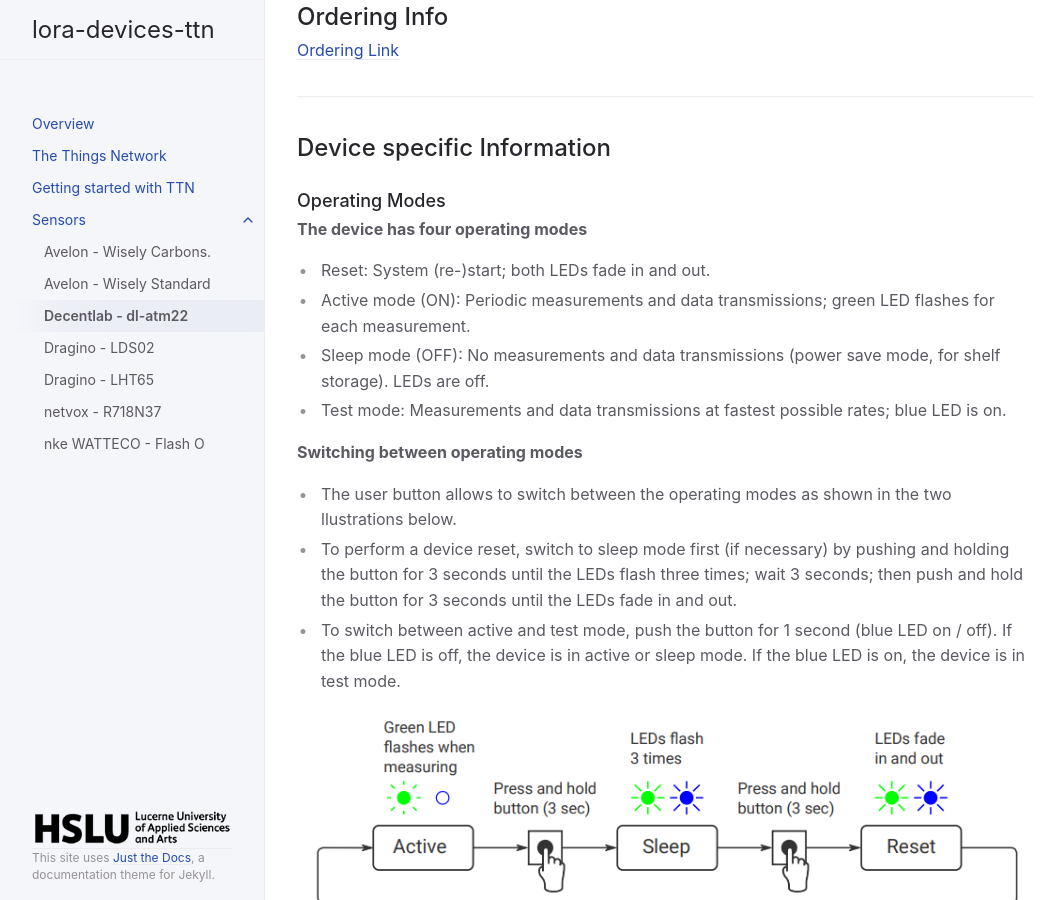
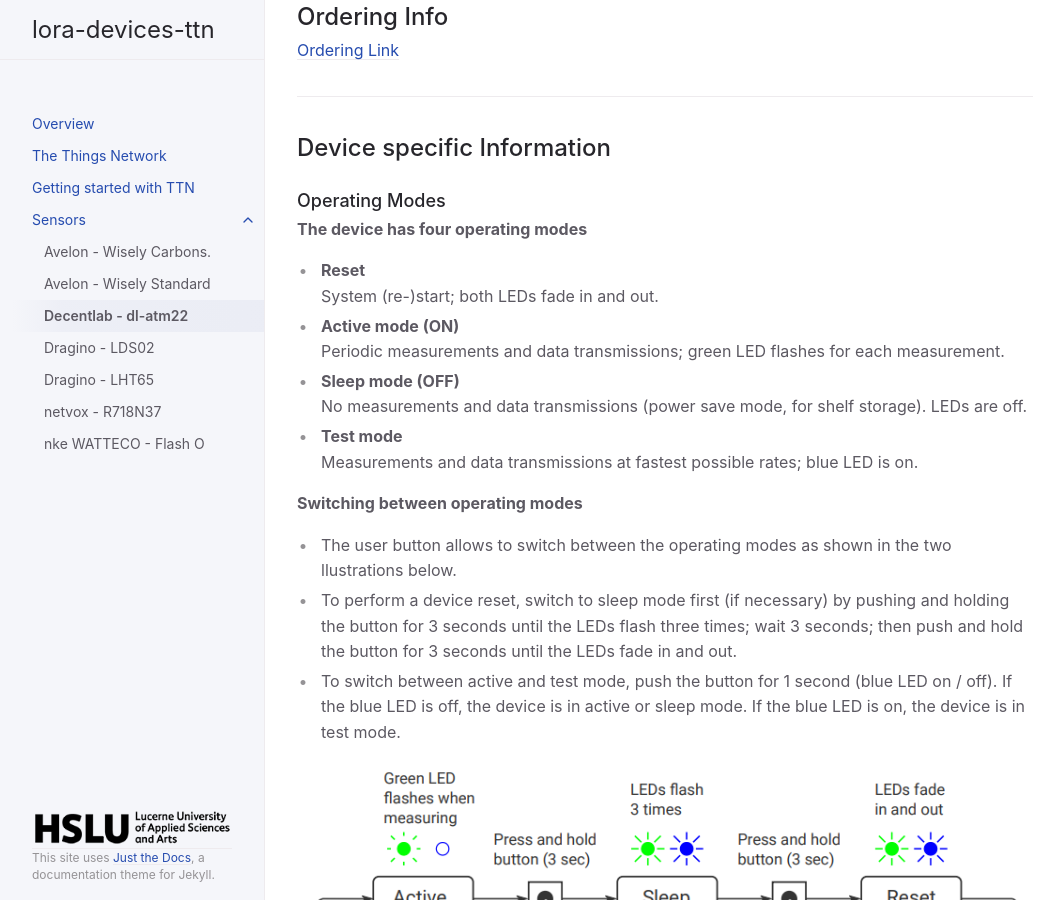
Before and after one commit to hslu-ige-laes/lora-devices-ttn, a Jekyll site: the page built from docs/sensors/decentlab-dl-atm22.md, in a window 1280 px wide and 900 px high, scrolled down 1431 px. Shown: the whole window, without its empty margins (107-1171 px from the left). Built offline with Jekyll 4.4.1, drawn with Linux system fonts in a browser that asks for light colours; part of the change alters nothing that is shown.

```diff
--- a/docs/sensors/decentlab-dl-atm22.md
+++ b/docs/sensors/decentlab-dl-atm22.md
@@ -63,10 +63,14 @@ Wind speed, wind direction and temperature sensor.
 ## Device specific Information
 ### Operating Modes
 **The device has four operating modes**
-- Reset: System (re-)start; both LEDs fade in and out.
-- Active mode (ON): Periodic measurements and data transmissions; green LED flashes for each measurement.
-- Sleep mode (OFF): No measurements and data transmissions (power save mode, for shelf storage). LEDs are off.
-- Test mode: Measurements and data transmissions at fastest possible rates; blue LED is on.
+- **Reset**<br>
+  System (re-)start; both LEDs fade in and out.
+- **Active mode (ON)**<br>
+  Periodic measurements and data transmissions; green LED flashes for each measurement.
+- **Sleep mode (OFF)**<br>
+  No measurements and data transmissions (power save mode, for shelf storage). LEDs are off.
+- **Test mode**<br>
+  Measurements and data transmissions at fastest possible rates; blue LED is on.
 
 **Switching between operating modes**
 - The user button allows to switch between the operating modes as shown in the two llustrations below.
```
